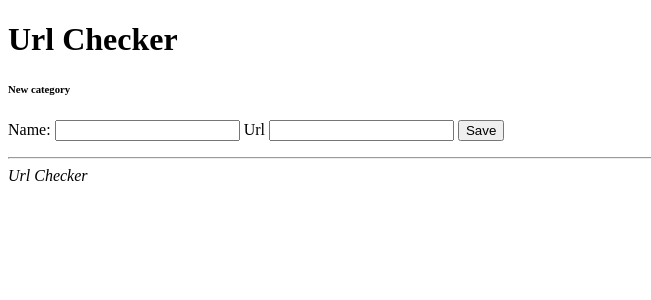
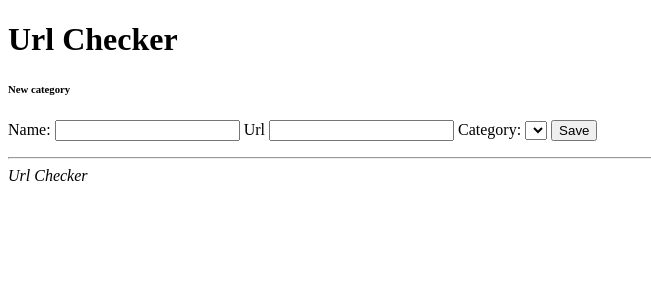
Before and after one commit to ArtDaf/checker2, a Flask app: page /files in a window 1280 px wide. Shown: the top 300 px of the page, without its empty margins (0-651 px from the left). Run offline with Flask 2, Linux system fonts and the light colour scheme; data that the repository does not hold is empty; parts of the project's set-up code (start-up, migrations or seed data) failed here and were passed over.

Commit message:
fixed category in form

```diff
--- a/server.py
+++ b/server.py
@@ -9,6 +9,8 @@ from flask.ext.wtf import Form
 from wtforms.fields.html5 import URLField
 from wtforms.validators import url, DataRequired
 from flask.ext.sqlalchemy import SQLAlchemy
+from wtforms.ext.sqlalchemy.fields import QuerySelectField
+
 
 from checkercore.checker import UrlUtils
 
@@ -23,6 +25,10 @@ def get_or_abort(model, object_id, code=404):
     return result or abort(code)
 
 
+def enabled_categories():
+    return Category.query.all()
+
+
 class CategoryForm(Form):
     name = StringField('Name', validators=[DataRequired()])
     submit = SubmitField('Save')
@@ -31,6 +37,7 @@ class CategoryForm(Form):
 class FileForm(Form):
     name = StringField('Name', validators=[DataRequired()])
     url = URLField("Url", validators=[url()])
+    category = QuerySelectField('Category:', query_factory=enabled_categories, allow_blank=True)
     submit = SubmitField('Save')
 
 
@@ -56,7 +63,7 @@ class Category(db.Model):
 
     def __repr__(self):
 
-        return '<Category %r>' % self.name
+        return u'{0}'.format(self.name)
 
 
 class EventType(db.Model):
--- a/templates/files_all.html
+++ b/templates/files_all.html
@@ -14,13 +14,16 @@
         {{ form.name }}
         {{ form.url.label }}
         {{ form.url }}
+        {{ form.category.label }}
+        {{ form.category }}
         {{ form.submit }}
+
 
 </form>
 {% if not new %} <a href="{{ url_for('files_all') }}"> Back to Files</a> {% endif %}
 <ul class="cats">
 {% for file in files %}
-<li> <a href="{{ url_for('files_edit', id=file.id) }}"> {{file.id}}</a> {{ file.name }} {{file.url}} {{file.hash}}</li>
+<li> <a href="{{ url_for('files_edit', id=file.id) }}"> {{file.id}}</a> || {{ file.category}} ||{{ file.name }} {{file.url}} {{file.hash}}</li>
 {% endfor %}
 </ul>
 
```
